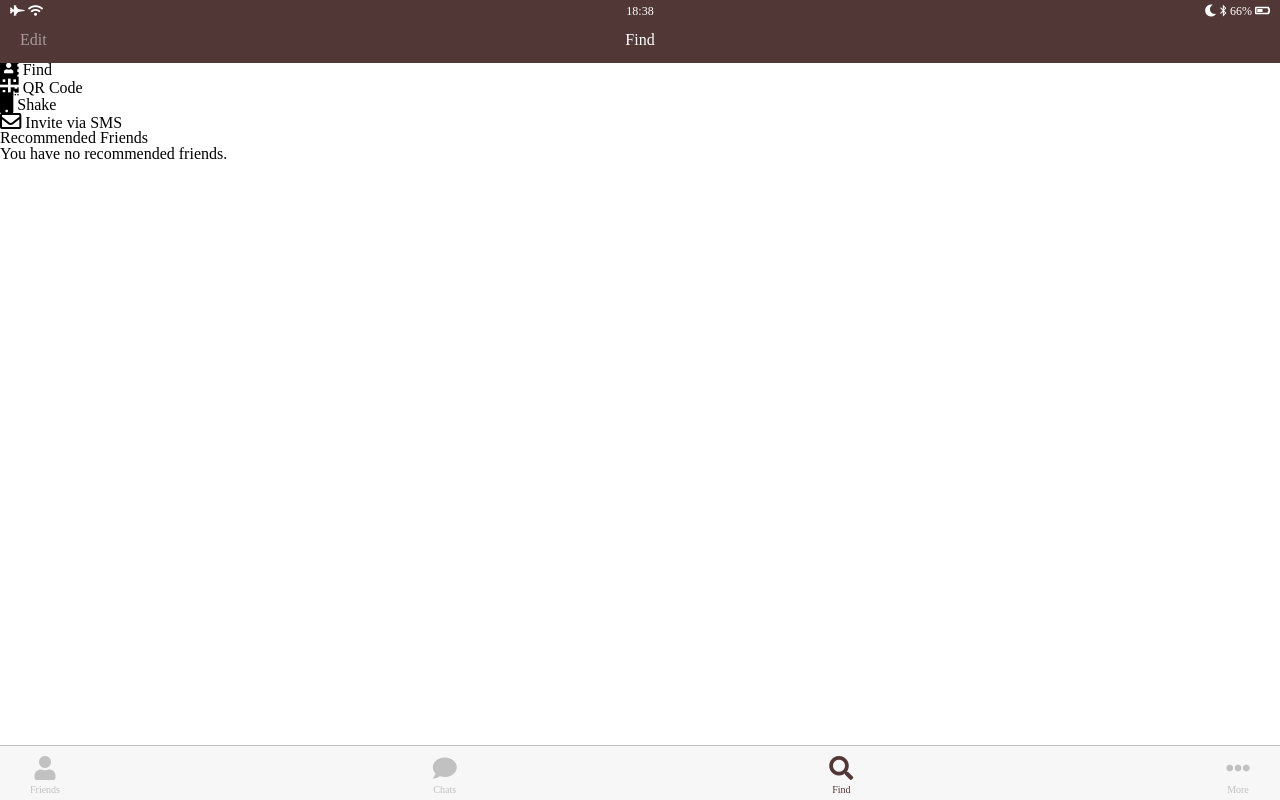
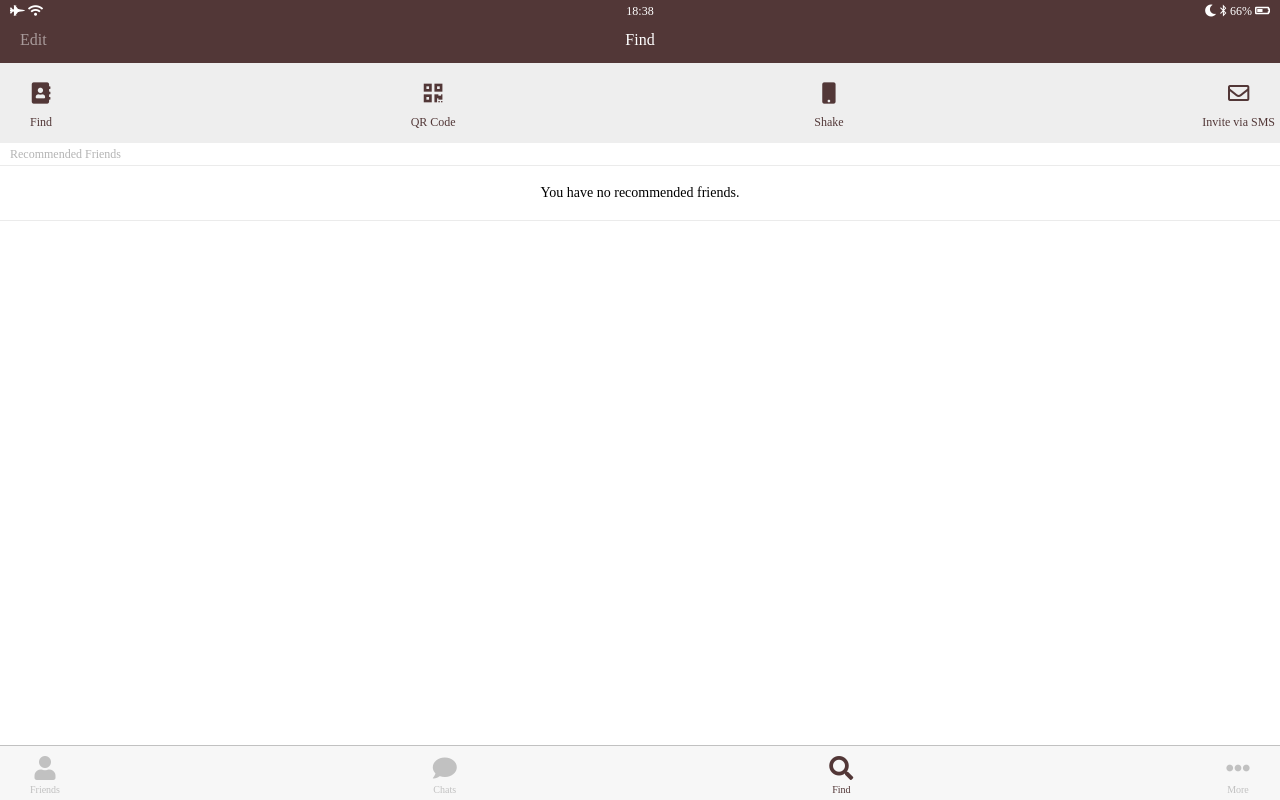
Before and after one commit to soohyeony/kakao-clone, a plain HTML site: page find.html in a window 1280 px wide. Drawn offline with Linux system fonts and the light colour scheme.

Commit message:
create find.css

```diff
--- a/css/style.css
+++ b/css/style.css
@@ -6,3 +6,4 @@
 @import "search-bar.css";
 @import "friends.css";
 @import "chats.css";
+@import "find.css";
```
